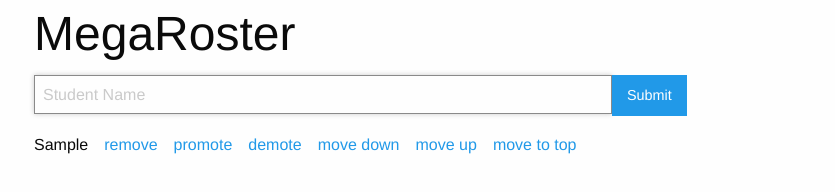
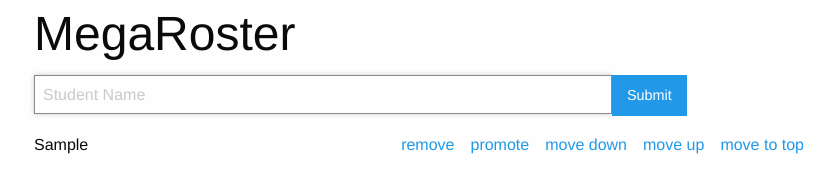
Before and after one commit to zachmillikan/xternprojects, a plain HTML site: page megaroster/index.html in a window 1280 px wide. Both pictures are taken after typing "Sample" into the empty fields and a click on the button "Submit". Shown: the whole page, without its empty margins (221-1056 px from the left). Drawn offline with Linux system fonts and the light colour scheme.

Commit message:
Made demote the same button as promote, so pushing promote while promoted will demote that student

```diff
--- a/megaroster/css/app.css
+++ b/megaroster/css/app.css
@@ -31,4 +31,5 @@ li {
 
 #studentList a {
   margin-left: 1em;
+  float: right;
 }
--- a/megaroster/js/app.js
+++ b/megaroster/js/app.js
@@ -4,7 +4,6 @@ var megaRoster = {
   init: function() {
     this.setupEventListeners();
     this.count = 0;
-
   },
 
   setupEventListeners: function() {
@@ -34,6 +33,7 @@ var megaRoster = {
   },
 
   buildListItem: function(studentName) {
+    var i = false;
     var listItem = document.createElement('li');
     var removeLink = this.buildLink({
         text: 'remove',
@@ -44,13 +44,15 @@ var megaRoster = {
     var promoteLink = this.buildLink({
         text: 'promote',
         handler: function() {
-          listItem.style.border = '2px CornflowerBlue dashed';
-        }
-    });
-    var demoteLink = this.buildLink({
-        text: 'demote',
-        handler: function () {
-          listItem.style.border = 'none';
+          if (i === false)
+          {
+            listItem.style.border = '2px CornflowerBlue dashed';
+            i = true;
+          }
+          else if (i === true)
+          {
+            listItem.style.border = 'none';
+          }
         }
     });
     var moveUpLink = this.buildLink({
@@ -75,12 +77,12 @@ var megaRoster = {
         }
     })
     listItem.innerText = studentName;
+
+    listItem.appendChild(moveToTopLink);
+    listItem.appendChild(moveUpLink);
+    listItem.appendChild(moveDownLink);
+    listItem.appendChild(promoteLink);
     listItem.appendChild(removeLink);
-    listItem.appendChild(promoteLink);
-    listItem.appendChild(demoteLink);
-    listItem.appendChild(moveDownLink);
-    listItem.appendChild(moveUpLink);
-    listItem.appendChild(moveToTopLink);
     return listItem;
   },
 
@@ -92,6 +94,9 @@ var megaRoster = {
     return link;
   },
 
+  buildEdit: function(){
+    var link = document
+  },
 };
 
 megaRoster.init();
```
